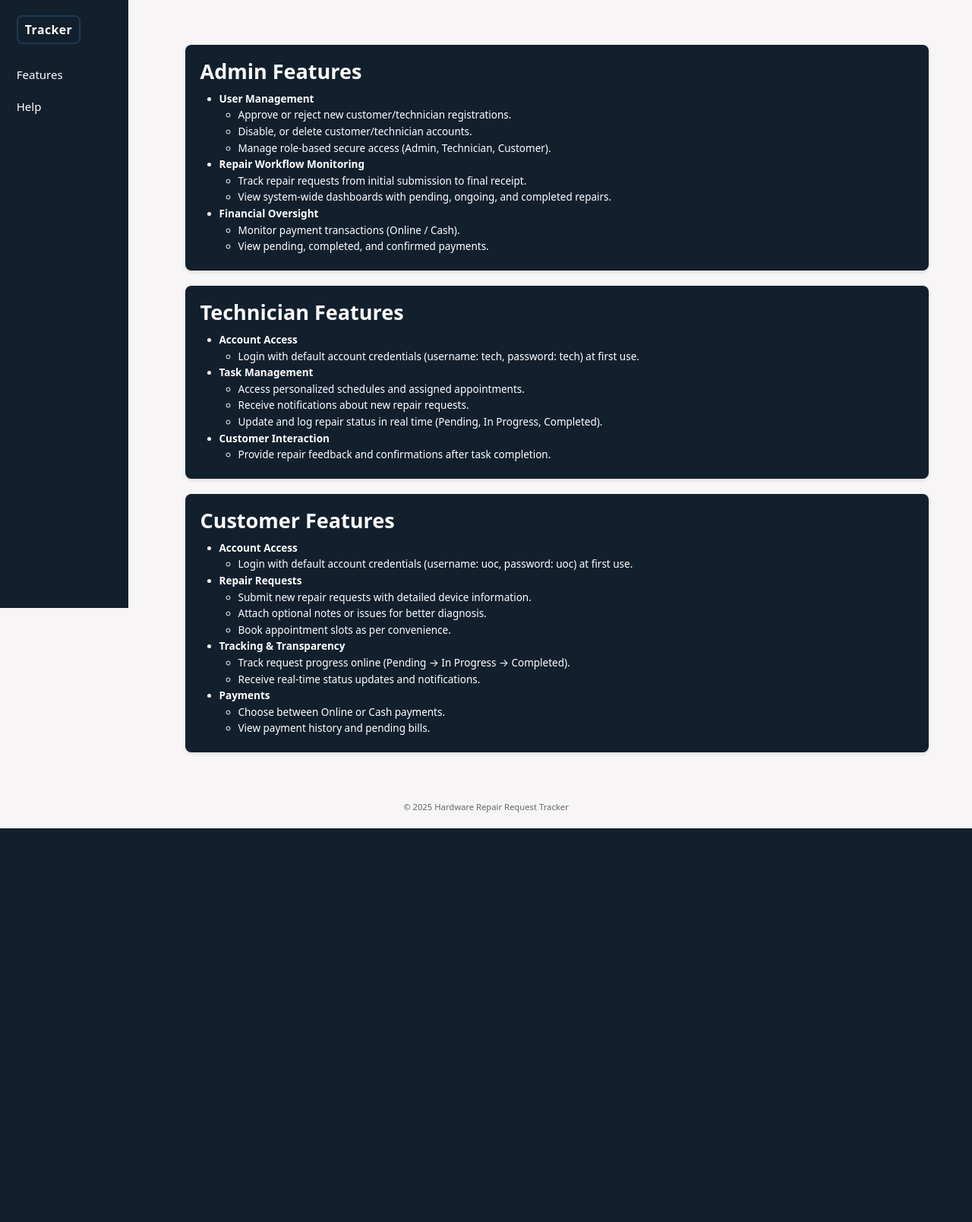
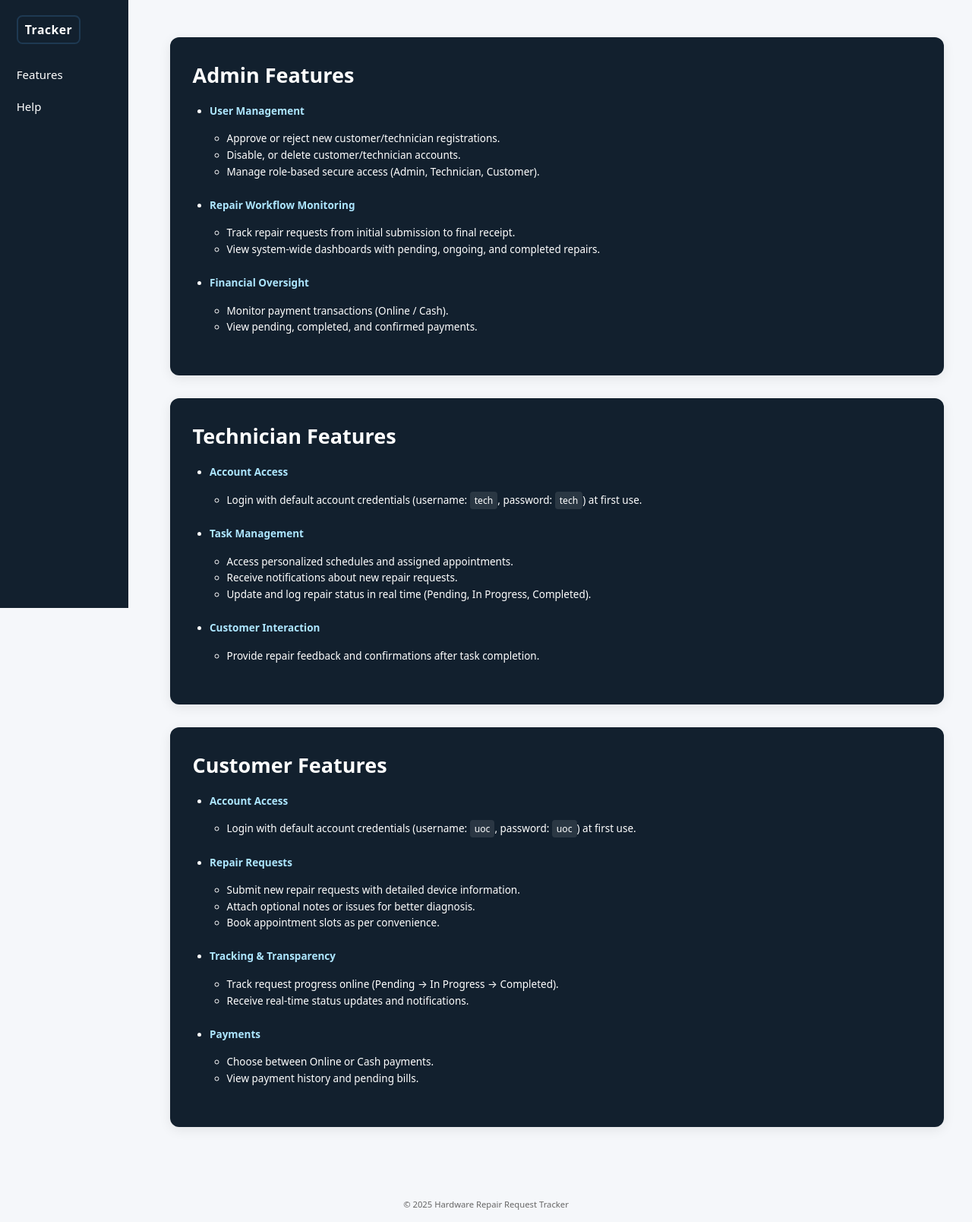
Before and after one commit to HiranthaSandaruwan/Hardware, a PHP site: page /features.php in a window 1280 px wide. Shown: the whole page at 76% size. Before the commit the page ends 1090 px from the top, so only its background shows below. Run offline with PHP 8.4, Linux system fonts and the light colour scheme.

Commit message:
Update features.php

```diff
--- a/features.php
+++ b/features.php
@@ -1,30 +1,48 @@
 <?php include __DIR__ . '/partials/header.php'; ?>
 <style>
-  body {
-      background-color: #f7f5f5ff;
+  .section {
+    margin-top: 2rem;
+    margin-bottom: 2rem;
+    padding: 2rem;
+    border-radius: 12px;
+    background-color: #12202e;
+    box-shadow: 0 4px 16px rgba(0, 0, 0, 0.08);
+    transition: transform 0.2s ease;
+  }
+
+  .section:hover {
+    transform: translateY(-2px);
+  }
+
+  .content h1 {
     color: #ffffff;
-      font-family: Arial, sans-serif;
-      margin: 20px;
+    margin-bottom: 1.2rem;
+    font-size: 1.8rem;
   }
-  .section{
-    margin-top: 20px;
-    padding: 15px 10px 20px 20px;
-    border: 1px;
-    box-shadow: 0 2px 5px rgba(0, 0, 0, 0.1);
-    border-radius: 8px;
-    background-color: #12202e;
-  }
-  .section:hover{
-    transform:scale(1.01);
-  }
-  .content ul{
+
+  .content ul {
     line-height: 1.6;
     color: #ffffff;
-    padding-left: 25px;
+    padding-left: 1.5rem;
+    margin-bottom: 1rem;
   }
-  .content h1{
-    color: #fffffeff;
-    padding-bottom:7px;
+
+  .content ul ul {
+    margin-top: 0.5rem;
+    margin-bottom: 1.5rem;
+  }
+
+  .content b {
+    color: #ade6ff;
+    display: inline-block;
+    margin-bottom: 0.5rem;
+  }
+
+  .content code {
+    background: rgba(255, 255, 255, 0.1);
+    padding: 0.2rem 0.4rem;
+    border-radius: 4px;
+    font-size: 0.9em;
   }
 </style>
 <div class="section">
@@ -75,7 +93,6 @@
         </ul>
       </li>
     </ul>
-
   </div>
 </div>
 <div class="section">
@@ -110,8 +127,6 @@
         </ul>
       </li>
     </ul>
-
-
   </div>
 </div>
 <?php include __DIR__ . '/partials/footer.php'; ?>
```
Lines whose indentation alone changed are shown as unchanged.
